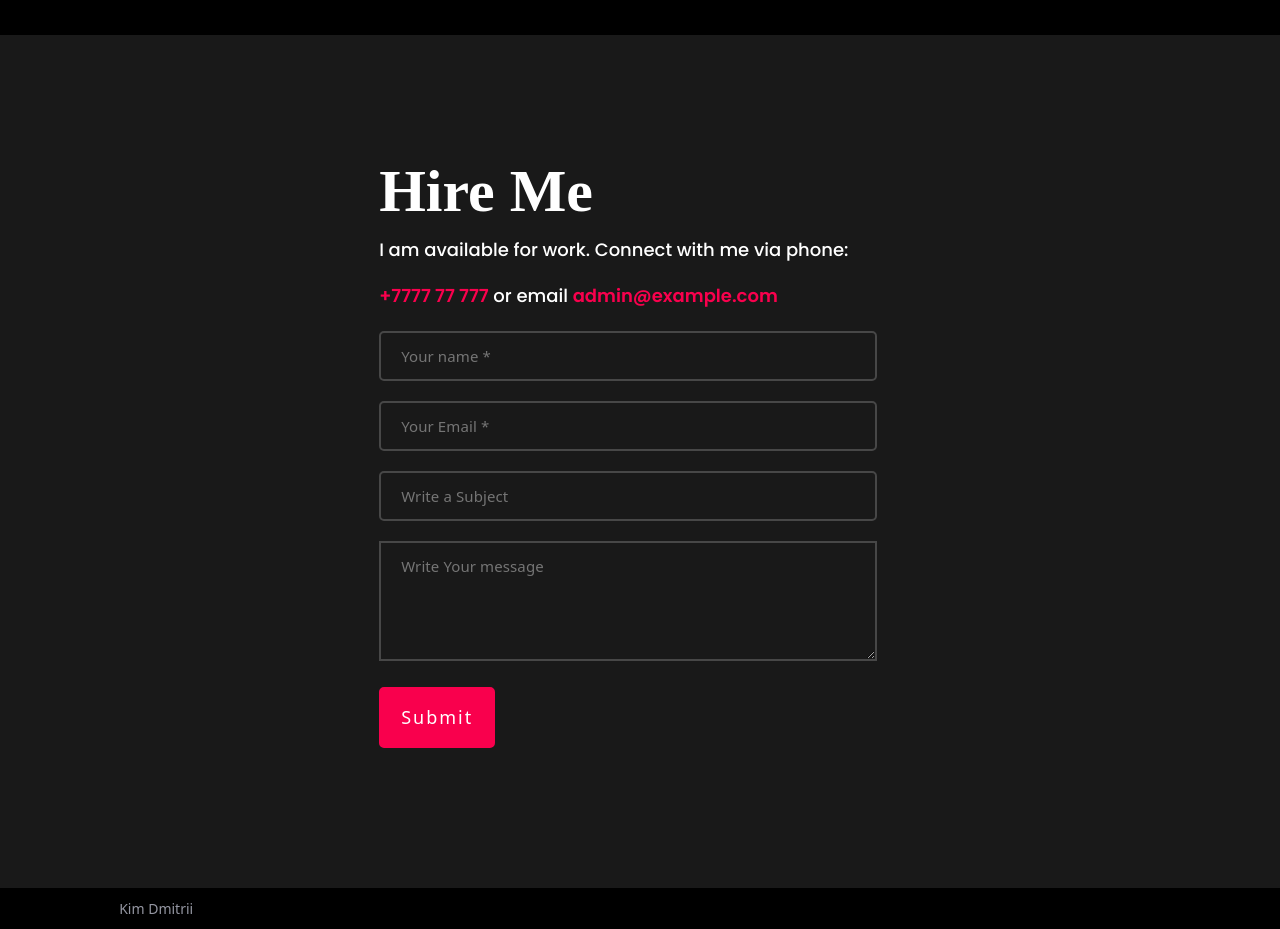
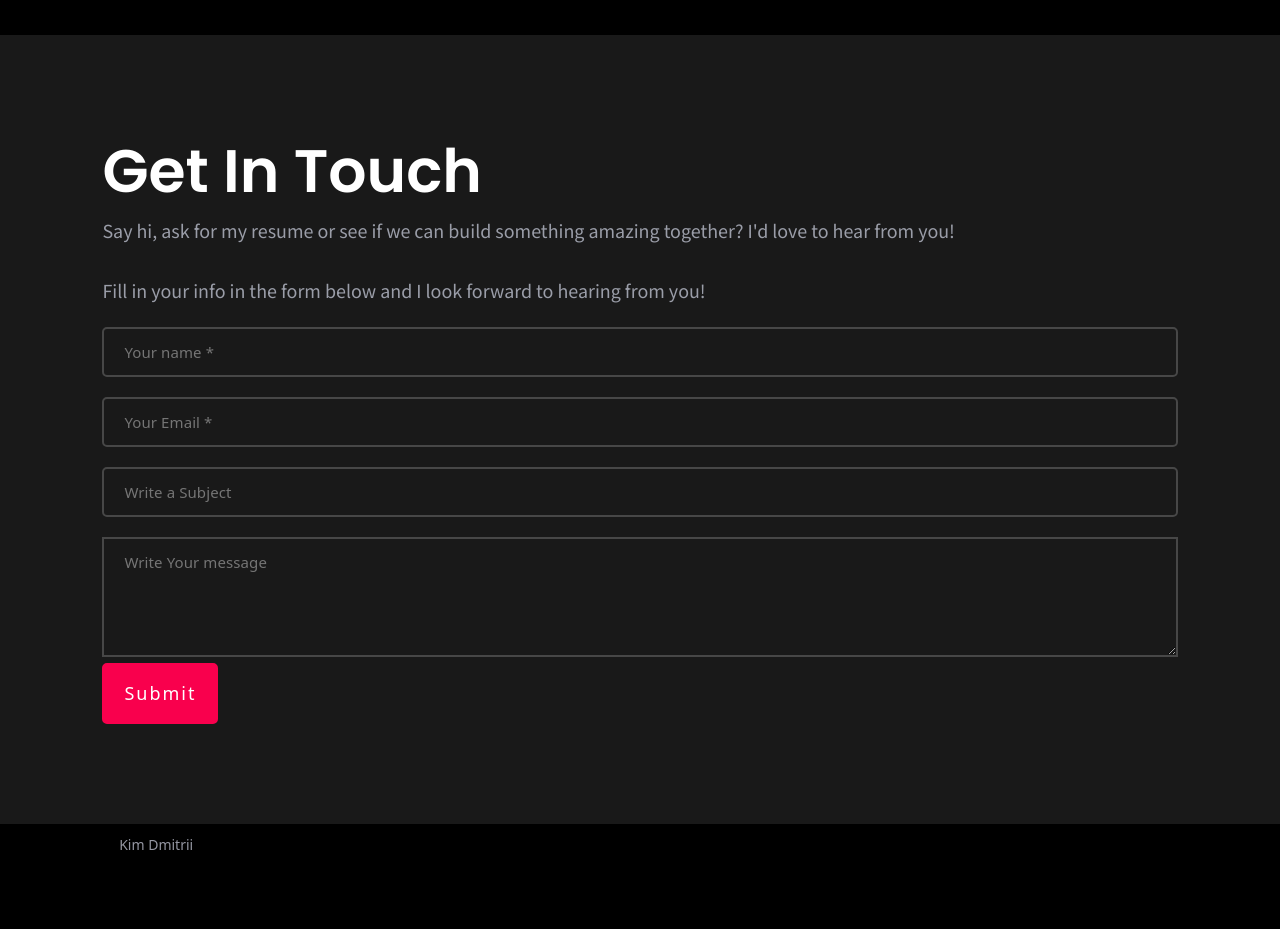
Before and after one commit to dkimd5/react-portfolio, a React (Create React App) app: page / in a window 1280 px wide. Shown: the part 4580-5509 px from the top of the page. After the commit the page ends 5445 px from the top, so only its background shows below. Built offline with nearby package versions, Linux system fonts and the light colour scheme.

Commit message:
Delete old styles and wrappers, add new

```diff
--- a/src/components/Contact/Contact.css
+++ b/src/components/Contact/Contact.css
@@ -2,15 +2,8 @@
     background-color: #191919;
 }
 
-.contact__heading {
-    font-size: 60px;
-}
-
-p.hire__text {
-    font-size: 18px;
-    line-height: 30px;
-    color: rgba(29, 29, 36, .75);
-    font-weight: 400;
+.contact h1.heading {
+    text-align: start;
 }
 
 input.contact{
@@ -43,14 +36,3 @@ textarea#message{
     letter-spacing: .1px;
     border: 2px solid hsla(0,0%,100%,.2);
 }
-
-button.btn.contact.pointer {
-    margin: 20px 0px;
-}
-
-.contact__img{
-    border-radius: 10px;
-    width: 55%;
-    overflow: hidden;
-    margin: 0 auto;
-}
--- a/src/components/Contact/Contact.js
+++ b/src/components/Contact/Contact.js
@@ -5,20 +5,18 @@ function Contact() {
   return (
     <div className="contact component__space" id="Contact">
       <div className="section__container">
-        <div className="row">
-          <div className="col__2">
-            <div className="contact__box">
-              <div className="contact__meta">
-                <h1 className="contact__heading">Hire Me</h1>
-                <p className="hire__text white">
-                  I am available for work. Connect with me via phone:
+        <h1 className="heading">Get In Touch</h1>
+        <div className="contact__content__wrp">
+          <div className="contact__form"></div>
+          <p className="p__text">
+            Say hi, ask for my resume or see if we can build something amazing
+            together? I'd love to hear from you!
+            <br />
+            <br />
+            Fill in your info in the form below and I look forward to hearing
+            from you!
           </p>
-                <p className="hire__text white">
-                  <strong>+7777 77 777</strong> or email{" "}
-                  <strong>admin@example.com</strong>
-                </p>
-              </div>
-              <div className="input__box">
+          <form>
             <input
               type="text"
               className="contact name"
@@ -39,12 +37,10 @@ function Contact() {
               id="message"
               placeholder="Write Your message"
             ></textarea>
-                <button className="btn contact pointer" type="submit">
+            <button className="btn contact" type="submit">
               Submit
             </button>
-              </div>
-            </div>
-          </div>
+          </form>
         </div>
       </div>
     </div>
```
Lines whose indentation alone changed are shown as unchanged.
